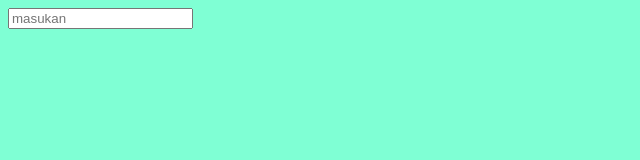
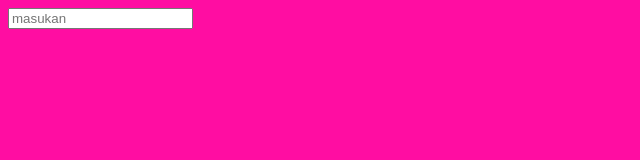
Before and after one commit to GilangSem/repo, a plain HTML site: page index.html in a window 1280 px wide. Shown: the whole page, without its empty margins (0-640 px from the left). Drawn offline with Linux system fonts and the light colour scheme.

Commit message:
ubah warna jadi pink

```diff
--- a/index.html
+++ b/index.html
@@ -5,7 +5,7 @@
     <meta name="viewport" content="width=device-width, initial-scale=1.0" />
     <title>Document</title>
   </head>
-  <body style="background-color: aquamarine">
+  <body style="background-color: rgb(255, 13, 162)">
     <div>
       <label for="">
         <form action=""><input type="text" placeholder="masukan" /></form>
```
